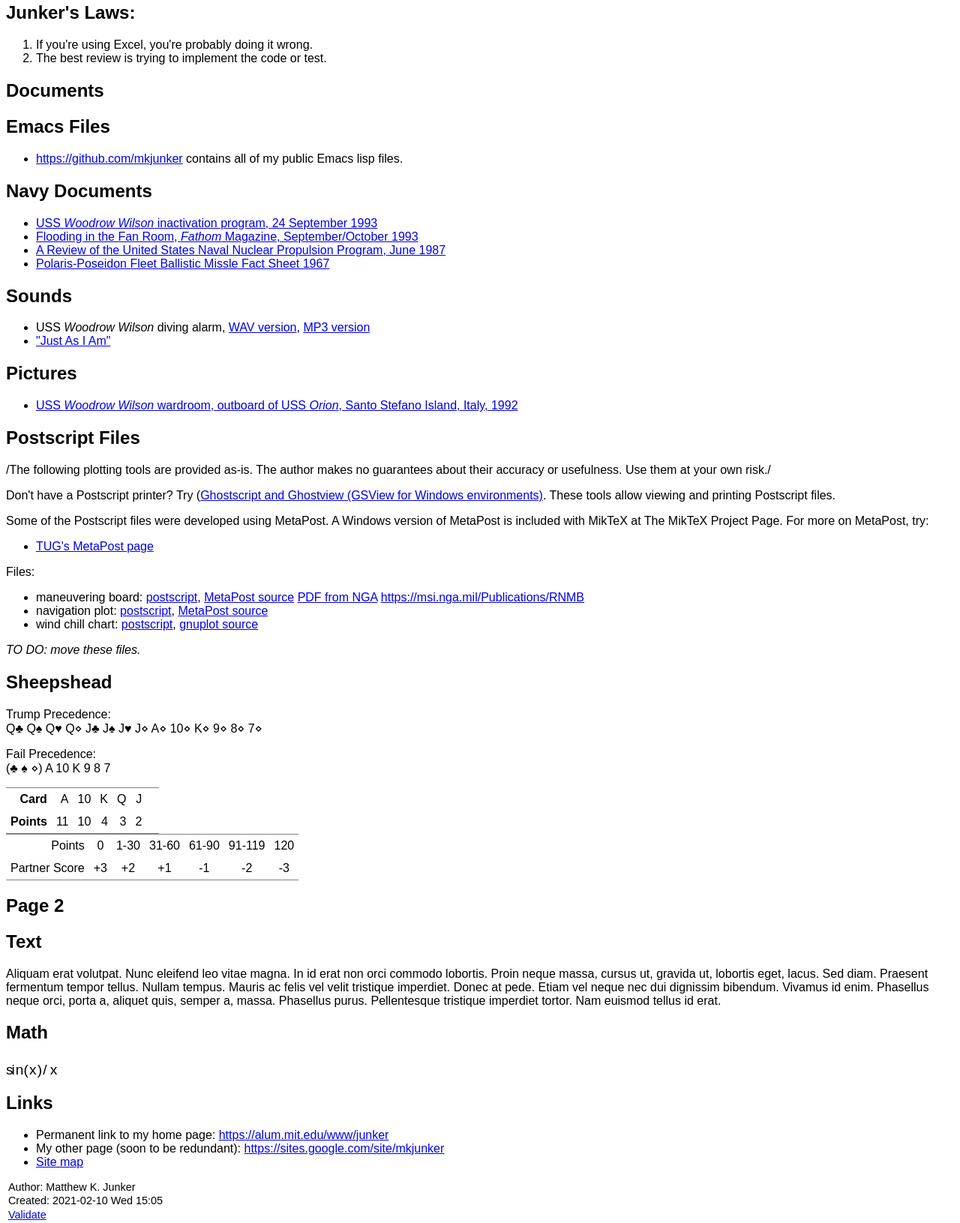
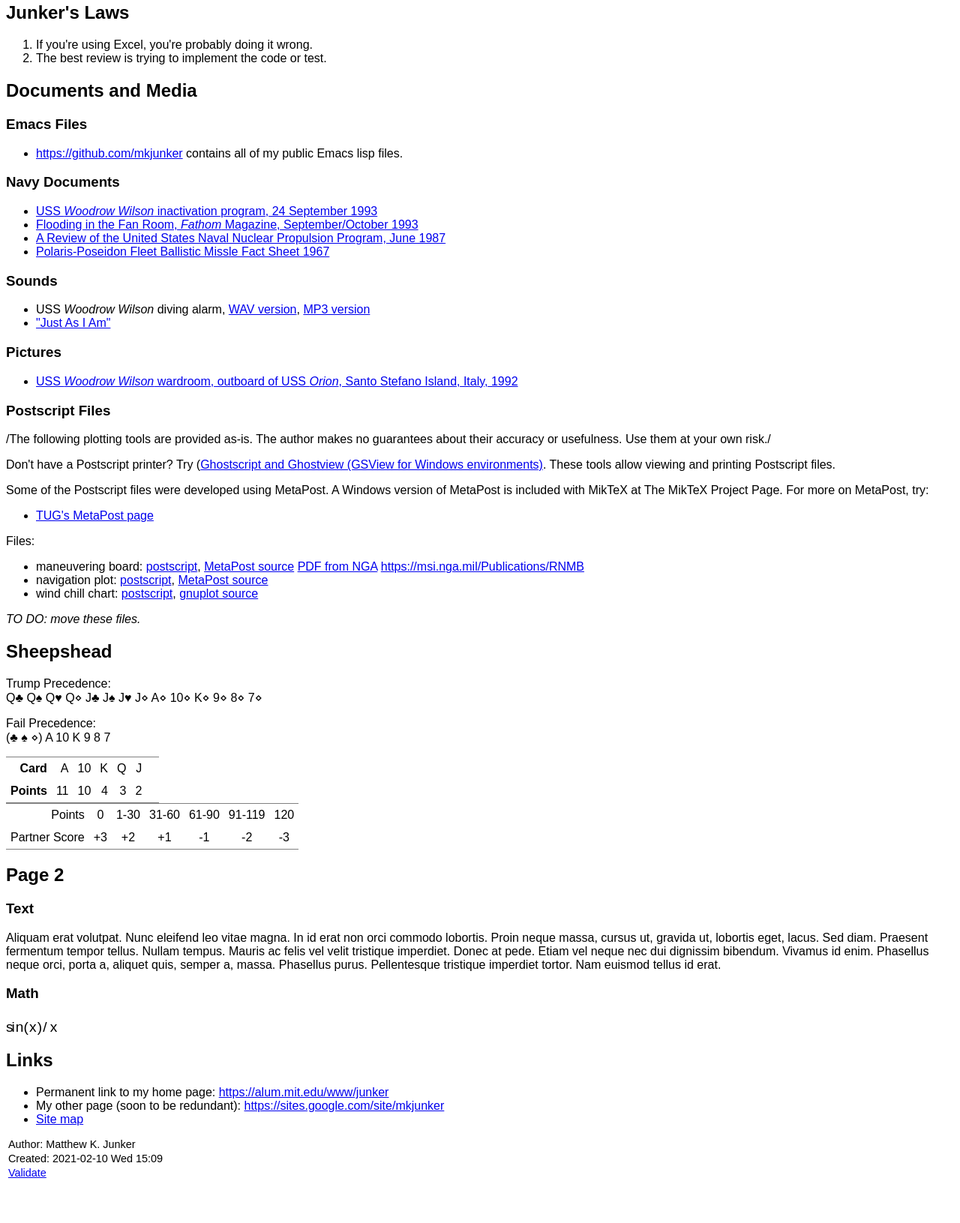
Before and after one commit to mkjunker/mkjunker.github.io, a plain HTML site: page index.html in a window 1280 px wide. Shown: the part 499-2130 px from the top of the page at 75% size. After the commit the page ends 2079 px from the top, so only its background shows below. Drawn offline with nearby package versions, Linux system fonts and the light colour scheme; some packages are replaced by stand-ins of ours; a script that the page names is missing.

Commit message:
Fixed heading levels.

```diff
--- a/index.html
+++ b/index.html
@@ -3,7 +3,7 @@
 "http://www.w3.org/TR/xhtml1/DTD/xhtml1-strict.dtd">
 <html xmlns="http://www.w3.org/1999/xhtml" lang="en" xml:lang="en">
 <head>
-<!-- 2021-02-10 Wed 15:05 -->
+<!-- 2021-02-10 Wed 15:09 -->
 <meta http-equiv="Content-Type" content="text/html;charset=utf-8" />
 <meta name="viewport" content="width=device-width, initial-scale=1" />
 <title>Matt's Home Page</title>
@@ -276,17 +276,23 @@ org_html_manager.setup();  // activate after the parameters are set
 <h2>Table of Contents</h2>
 <div id="text-table-of-contents">
 <ul>
-<li><a href="#org12b4e93">Junker's Laws:</a></li>
-<li><a href="#orgc96911a">Documents</a></li>
+<li><a href="#org6cb0d27">Junker's Laws</a></li>
+<li><a href="#orgf571250">Documents and Media</a>
+<ul>
 <li><a href="#org936b2f4">Emacs Files</a></li>
 <li><a href="#org1c2ff0d">Navy Documents</a></li>
 <li><a href="#org9c1912d">Sounds</a></li>
 <li><a href="#orgf1a4ce1">Pictures</a></li>
 <li><a href="#orgfd48b7c">Postscript Files</a></li>
+</ul>
+</li>
 <li><a href="#org1f123c9">Sheepshead</a></li>
-<li><a href="#orge2dff11">Page 2</a></li>
+<li><a href="#orge2dff11">Page 2</a>
+<ul>
 <li><a href="#org4b0cdb3">Text</a></li>
 <li><a href="#orgaf4dae7">Math</a></li>
+</ul>
+</li>
 <li><a href="#org1bee7b1">Links</a></li>
 </ul>
 </div>
@@ -305,9 +311,9 @@ This page is under construction.  My original page is at
 content, which will be moved here soon (I hope).  <span class="timestamp-wrapper"><span class="timestamp">[2021-02-10 Wed]</span></span>
 </p>
 
-<div id="outline-container-org12b4e93" class="outline-2">
-<h2 id="org12b4e93">Junker's Laws:</h2>
-<div class="outline-text-2" id="text-org12b4e93">
+<div id="outline-container-org6cb0d27" class="outline-2">
+<h2 id="org6cb0d27">Junker's Laws</h2>
+<div class="outline-text-2" id="text-org6cb0d27">
 <ol class="org-ol">
 <li>If you're using Excel, you're probably doing it wrong.</li>
 <li>The best review is trying to implement the code or test.</li>
@@ -315,21 +321,22 @@ content, which will be moved here soon (I hope).  <span class="timestamp-wrapper
 </div>
 </div>
 
-<div id="outline-container-orgc96911a" class="outline-2">
-<h2 id="orgc96911a">Documents</h2>
+<div id="outline-container-orgf571250" class="outline-2">
+<h2 id="orgf571250">Documents and Media</h2>
+<div class="outline-text-2" id="text-orgf571250">
 </div>
-<div id="outline-container-org936b2f4" class="outline-2">
-<h2 id="org936b2f4">Emacs Files</h2>
-<div class="outline-text-2" id="text-org936b2f4">
+<div id="outline-container-org936b2f4" class="outline-3">
+<h3 id="org936b2f4">Emacs Files</h3>
+<div class="outline-text-3" id="text-org936b2f4">
 <ul class="org-ul">
 <li><a href="https://github.com/mkjunker">https://github.com/mkjunker</a> contains all of my public Emacs lisp
 files.</li>
 </ul>
 </div>
 </div>
-<div id="outline-container-org1c2ff0d" class="outline-2">
-<h2 id="org1c2ff0d">Navy Documents</h2>
-<div class="outline-text-2" id="text-org1c2ff0d">
+<div id="outline-container-org1c2ff0d" class="outline-3">
+<h3 id="org1c2ff0d">Navy Documents</h3>
+<div class="outline-text-3" id="text-org1c2ff0d">
 <ul class="org-ul">
 <li><a href="https://drive.google.com/file/d/1RMurM18N3aC_bCx8Nn70R4xZGgbomD_G/view?usp=drive_web">USS <i>Woodrow Wilson</i> inactivation program, 24 September 1993</a></li>
 <li><a href="https://drive.google.com/file/d/1LqZOCDkWdKj85EVnD5DiRJNeUK7o25W6/view?usp=drive_web">Flooding in the Fan Room, <i>Fathom</i> Magazine, September/October 1993</a></li>
@@ -338,26 +345,26 @@ files.</li>
 </ul>
 </div>
 </div>
-<div id="outline-container-org9c1912d" class="outline-2">
-<h2 id="org9c1912d">Sounds</h2>
-<div class="outline-text-2" id="text-org9c1912d">
+<div id="outline-container-org9c1912d" class="outline-3">
+<h3 id="org9c1912d">Sounds</h3>
+<div class="outline-text-3" id="text-org9c1912d">
 <ul class="org-ul">
 <li>USS <i>Woodrow Wilson</i> diving alarm, <a href="https://freesound.org/people/mkjunker/sounds/156672/">WAV version</a>, <a href="https://drive.google.com/file/d/0B65OWczbRgzAaWxNOEVpQWx0am8/view?usp=drive_web">MP3 version</a></li>
 <li><a href="https://drive.google.com/file/d/0B65OWczbRgzAOTNZTEJDdTFCVEE/view?usp=drive_web">"Just As I Am"</a></li>
 </ul>
 </div>
 </div>
-<div id="outline-container-orgf1a4ce1" class="outline-2">
-<h2 id="orgf1a4ce1">Pictures</h2>
-<div class="outline-text-2" id="text-orgf1a4ce1">
+<div id="outline-container-orgf1a4ce1" class="outline-3">
+<h3 id="orgf1a4ce1">Pictures</h3>
+<div class="outline-text-3" id="text-orgf1a4ce1">
 <ul class="org-ul">
 <li><a href="https://drive.google.com/file/d/0B65OWczbRgzAb0tqdDJ5SnFVak0/view?usp=drive_web">USS <i>Woodrow Wilson</i> wardroom, outboard of USS <i>Orion</i>, Santo Stefano Island, Italy, 1992</a></li>
 </ul>
 </div>
 </div>
-<div id="outline-container-orgfd48b7c" class="outline-2">
-<h2 id="orgfd48b7c">Postscript Files</h2>
-<div class="outline-text-2" id="text-orgfd48b7c">
+<div id="outline-container-orgfd48b7c" class="outline-3">
+<h3 id="orgfd48b7c">Postscript Files</h3>
+<div class="outline-text-3" id="text-orgfd48b7c">
 <p>
 /The following plotting tools are provided as-is. The author makes
 no guarantees about their accuracy or usefulness. Use them at your
@@ -390,6 +397,7 @@ Files:
 <p>
 <i>TO DO: move these files.</i>
 </p>
+</div>
 </div>
 </div>
 <div id="outline-container-org1f123c9" class="outline-2">
@@ -493,10 +501,11 @@ Fail Precedence: <br />
 
 <div id="outline-container-orge2dff11" class="outline-2">
 <h2 id="orge2dff11">Page 2</h2>
+<div class="outline-text-2" id="text-orge2dff11">
 </div>
-<div id="outline-container-org4b0cdb3" class="outline-2">
-<h2 id="org4b0cdb3">Text</h2>
-<div class="outline-text-2" id="text-org4b0cdb3">
+<div id="outline-container-org4b0cdb3" class="outline-3">
+<h3 id="org4b0cdb3">Text</h3>
+<div class="outline-text-3" id="text-org4b0cdb3">
 <p>
 Aliquam erat volutpat.  Nunc eleifend leo vitae magna.  In id erat non
 orci commodo lobortis.  Proin neque massa, cursus ut, gravida ut,
@@ -510,12 +519,13 @@ euismod tellus id erat.
 </div>
 </div>
 
-<div id="outline-container-orgaf4dae7" class="outline-2">
-<h2 id="orgaf4dae7">Math</h2>
-<div class="outline-text-2" id="text-orgaf4dae7">
+<div id="outline-container-orgaf4dae7" class="outline-3">
+<h3 id="orgaf4dae7">Math</h3>
+<div class="outline-text-3" id="text-orgaf4dae7">
 <p>
 \(\sin(x) / x\)
 </p>
+</div>
 </div>
 </div>
 
@@ -533,7 +543,7 @@ euismod tellus id erat.
 </div>
 <div id="postamble" class="status">
 <p class="author">Author: Matthew K. Junker</p>
-<p class="date">Created: 2021-02-10 Wed 15:05</p>
+<p class="date">Created: 2021-02-10 Wed 15:09</p>
 <p class="validation"><a href="https://validator.w3.org/check?uri=referer">Validate</a></p>
 </div>
 </body>
```
Also changed, not shown: sitemap.html (+2 -2 lines), 1 other file.
